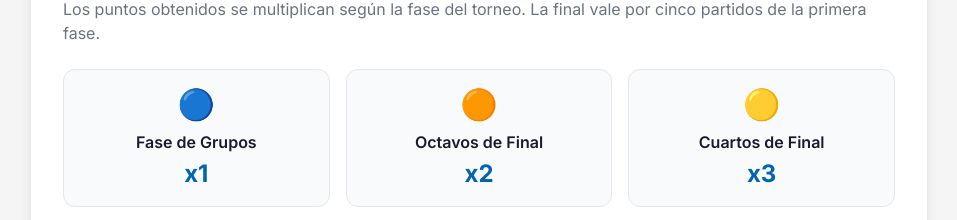
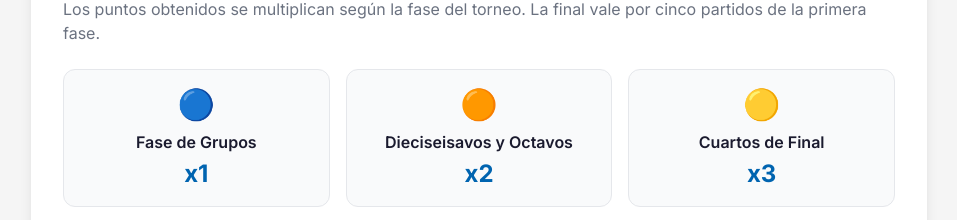
Before and after one commit to pamagent44/Mundial26-V, a Next.js app: page /reglas in a window 1280 px wide. Shown: the part 1138-1358 px from the top of the page, without its empty margins (161-1118 px from the left). Built offline with nearby package versions, Linux system fonts and the light colour scheme.

Commit message:
Add files via upload

```diff
--- a/src/app/reglas/page.tsx
+++ b/src/app/reglas/page.tsx
@@ -142,7 +142,7 @@ export default function RulesPage() {
               <div className="grid grid-cols-2 md:grid-cols-3 gap-4">
                 {[
                   { phase: 'Fase de Grupos', multiplier: 1, icon: '🔵' },
-                  { phase: 'Octavos de Final', multiplier: 2, icon: '🟠' },
+                  { phase: 'Dieciseisavos y Octavos', multiplier: 2, icon: '🟠' }, // ← CAMBIADO: 'Octavos de Final' por 'Dieciseisavos y Octavos'
                   { phase: 'Cuartos de Final', multiplier: 3, icon: '🟡' },
                   { phase: 'Semifinales', multiplier: 4, icon: '🟣' },
                   { phase: 'Final', multiplier: 5, icon: '⭐' },
```
